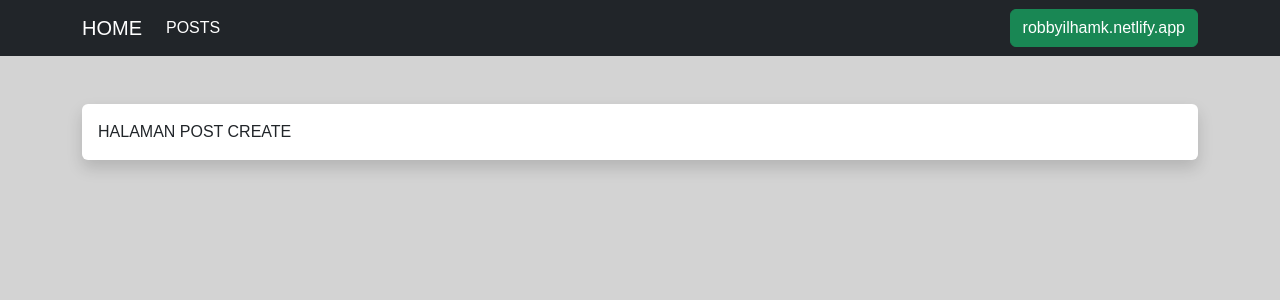
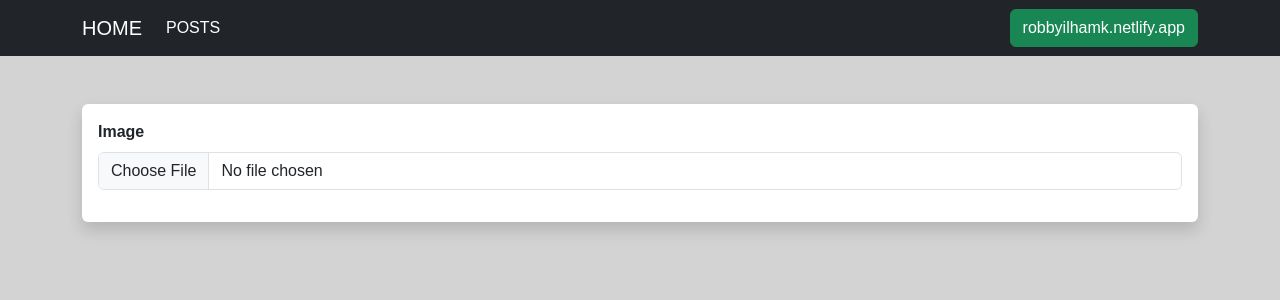
Before and after one commit to robbytrujillo/vue-crud, a Vue app: page /create in a window 1280 px wide. Shown: the top 300 px of the page. Built offline with nearby package versions, Linux system fonts and the light colour scheme.

Commit message:
Introduction vue3-crud | create page

```diff
--- a/src/views/posts/create.vue
+++ b/src/views/posts/create.vue
@@ -1,5 +1,51 @@
 <script setup>
+    // import ref
+    import { ref } from "vue";
 
+    // import router
+    import { useRouter } from "vue-router";
+
+    // import api
+    import Api from "../../api";
+
+    // init router
+    const router = useRouter();
+
+    // define state
+    const image = ref("");
+    const title = ref("");
+    const content = ref("");
+    const errors = ref([]);
+
+    // method for handle file changes
+    const handleFileChange = (e) => {
+        // assign file to state
+        image.value = e.target.files[0];
+    };
+
+    // method "storePost"
+    const storePost = async () => {
+
+        // init formData
+        let formData = new FormData();
+
+        // assign state value to formData
+        formData.append("image", image.value);
+        formData.append("title", title.value);
+        formData.append("content", content.value);
+
+        // store data with API
+        await api.post('/api/posts', formData)
+            .then(() => {
+            // redirect
+            router.push({ name: "/posts" });
+            })
+
+            .catch((error) => {
+                // assign response error data to state "errors"
+                errors.value = error.response.data;
+            });
+    };
 </script>
 
 <template>
@@ -8,7 +54,16 @@
             <div class="col-md-12">
                 <div class="card border-0 rounded shadow">
                     <div class="card-body">
-                        HALAMAN POST CREATE
+                        <form @submit.prevent="storePost()">
+                            <div class="mb-3">
+                                <label class="form-label fw-bold">Image</label>
+                                <input type="file" class="form-control" @change="handleFileChange($event)">
+                                <div v-if="errors.image" class="alert alert-danger mt-2">
+                                    <span>{{ errors.image[0] }}</span>
+                                </div>
+                            </div>
+                        </form>
+                        <!-- HALAMAN POST CREATE -->
                     </div>
                 </div>
             </div>
--- a/src/views/posts/index.vue
+++ b/src/views/posts/index.vue
@@ -4,7 +4,7 @@
     import { ref, onMounted } from 'vue';
 
     // import api
-    import api from '../api/api';
+    import api from '../../api';
 
     // define api
     const posts = ref([]);
```
